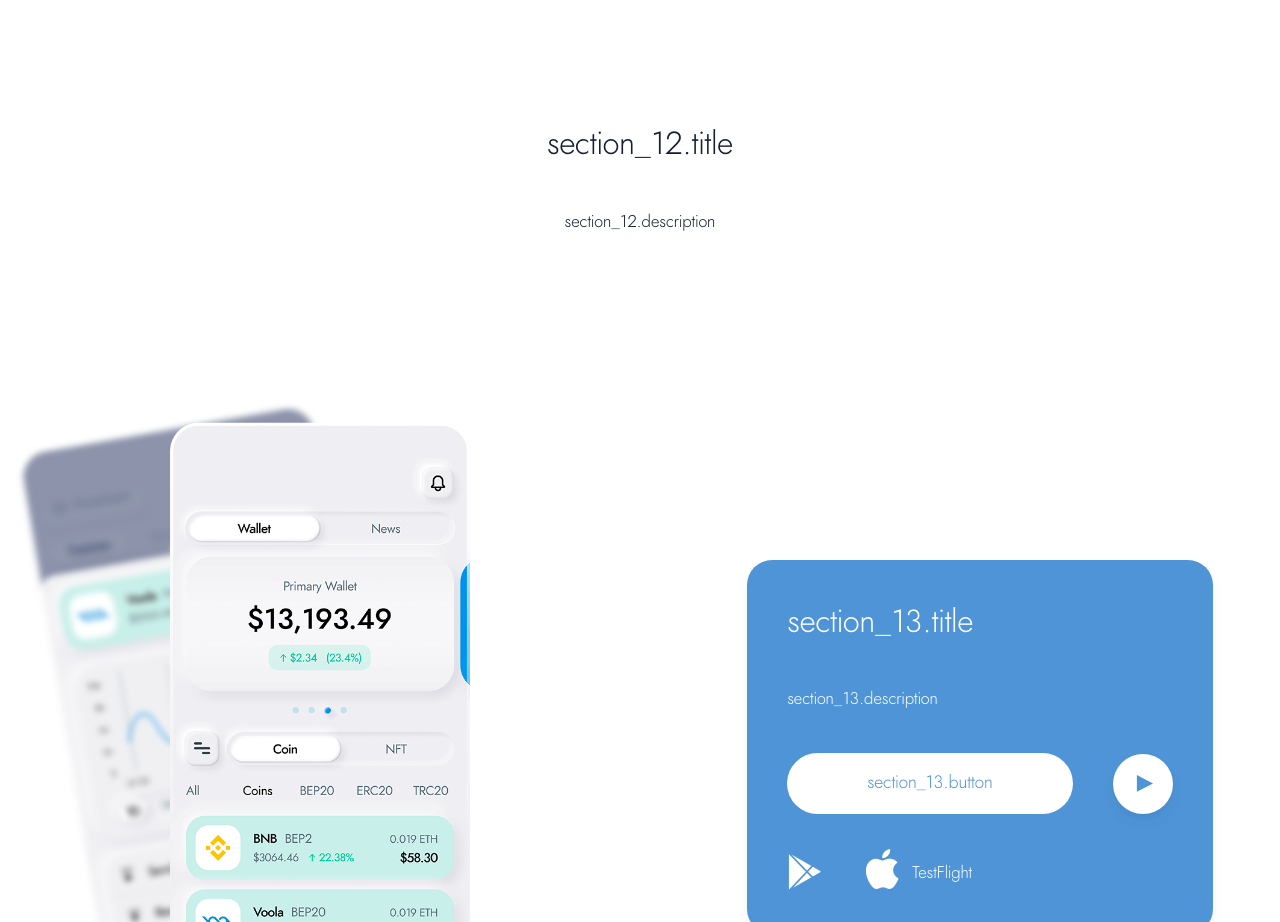
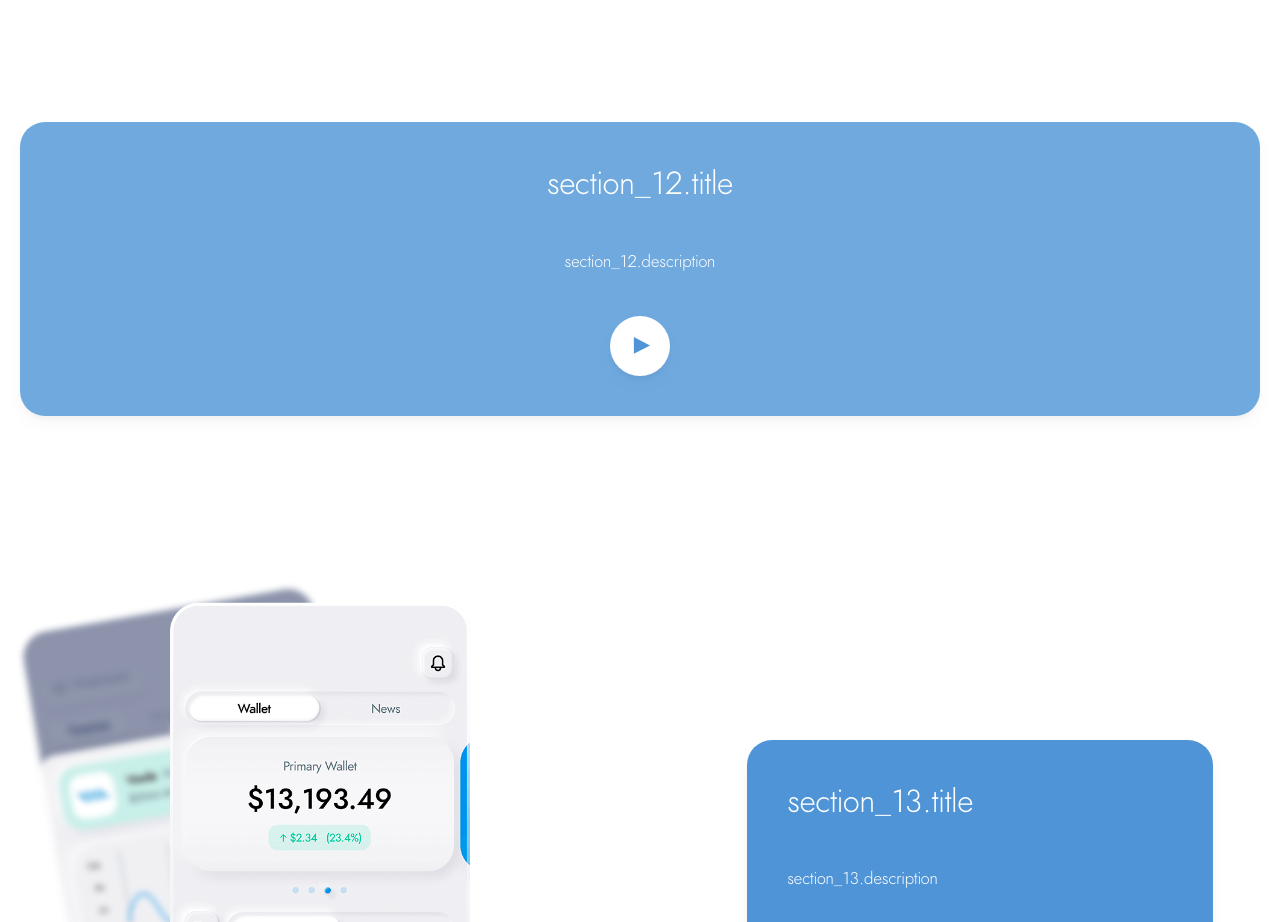
Before and after one commit to oreshkindev/voola.io, a Vue app: page / in a window 1280 px wide. Shown: the part 7540-8462 px from the top of the page. Built offline with nearby package versions, Linux system fonts and the light colour scheme.

Commit message:
update links & os video

```diff
--- a/src/components/footer.vue
+++ b/src/components/footer.vue
@@ -18,7 +18,9 @@ const { t } = useI18n()
         <li><router-link to="/stablenft_voola_eng.pdf" v-text="`VOOLA stableNFT`" target="_blank" /></li>
         <li><router-link to="/summary_voola_eng.pdf" v-text="`VOOLA summary`" target="_blank" /></li>
         <li><router-link to="/voola_os_whitepaper_eng.pdf" v-text="`VOOLA OS whitepaper`" target="_blank" /></li>
-        <li><router-link to="https://spacehamster.vooladmcc.com" v-text="`VOOLA Crypto Hamsters`" target="_blank" /></li>
+        <li>
+          <a href="https://spacehamster.vooladmcc.com" target="_blank">VOOLA Crypto Hamsters</a>
+        </li>
       </ul>
 
       <ul>
--- a/src/components/section_12.vue
+++ b/src/components/section_12.vue
@@ -1,17 +1,27 @@
 <script setup lang="ts">
+import { ref } from 'vue'
 // This starter template is using Vue 3 <script setup> SFCs
 import { useI18n } from 'vue-i18n'
 
 // Check out https://vuejs.org/api/sfc-script-setup.html#script-setup
-import Grid from '../components/grid.vue'
+import Player from '../components/player.vue'
+
+const view = ref(false)
 
 const { t } = useI18n()
 </script>
 
 <template>
   <section>
-    <h2 v-text="t('section_12.title')" />
-    <p v-text="t('section_12.description')" />
+    <article>
+      <h2 v-text="t('section_12.title')" />
+      <p v-text="t('section_12.description')" />
+      <svg xmlns="http://www.w3.org/2000/svg" xml:space="preserve" viewBox="0 0 1024 721" width="60" height="60" @click="view = !view">
+        <path fill="var(--scheme-v3)" d="m407 493 276-143-276-144v287z" />
+      </svg>
+    </article>
+
+    <player v-if="view" uri="https://www.youtube.com/embed/a0O7Jsdg2Tw" />
   </section>
 </template>
 
@@ -24,5 +34,31 @@ section {
     max-width: 700px;
     margin: auto auto 40px;
   }
+
+  article {
+    background: hsla(209, 63%, 57%, 0.8);
+    backdrop-filter: blur(6px);
+    border-radius: 25px;
+    box-shadow: 0 4px 4px rgba(21, 31, 50, 0.031), 0 8px 18px rgba(21, 31, 50, 0.031);
+    color: var(--scheme-v2);
+    margin: auto auto 40px;
+    padding: 40px;
+
+    @media only screen and (max-width: 954px) {
+      padding: 20px;
+    }
+  }
+
+  svg {
+    background: var(--scheme-v2);
+    border-radius: 50px;
+    box-shadow: 0 4px 4px rgba(21, 31, 50, 0.031), 0 8px 18px rgba(21, 31, 50, 0.031);
+    cursor: pointer;
+    margin: auto;
+
+    &:hover {
+      opacity: 0.6;
+    }
+  }
 }
 </style>
--- a/src/router/views/cookies-policy.vue
+++ b/src/router/views/cookies-policy.vue
@@ -12,7 +12,10 @@ import Backward from '../../components/backward.vue'
     <h1>Cookies Policy</h1>
 
     <article>
-      <p>VOOLA (“we”, “us”, “our”) uses cookies (“Cookies”) on the https://voola.io website (“Website”), where we render our Services (“Services”) to the Users (“you”, “your”).</p>
+      <p>
+        VOOLA (“we”, “us”, “our”) uses cookies (“Cookies”) on the <a href="https://vooladmcc.com/" target="_blank">https://vooladmcc.com/</a> website (“Website”), where we render
+        our Services (“Services”) to the Users (“you”, “your”).
+      </p>
 
       <ul>
         Our Cookies Policy explains what Cookies are, why and how we use Cookies, how the Third Parties (our partners, service providers, contractors, agents, social media, any
@@ -59,7 +62,7 @@ import Backward from '../../components/backward.vue'
         Services, we advise you to accept our Cookies. However, if you wish to disable or delete the Cookies, visit your web browser settings or your device’s instructions. Please,
         note that if you choose to opt out the Cookies, our Website will not be able to memorize your visit and make it as convenient to you as we would like to perform. Should you
         have any questions regarding this Cookies Policy, please contact us at:
-        <a href="mailto:hello@voola.io">hello@voola.io</a>.
+        <a href="mailto:info@vooladmcc.com">info@vooladmcc.com</a>.
       </p>
     </article>
   </section>
--- a/src/router/views/terms-and-conditions.vue
+++ b/src/router/views/terms-and-conditions.vue
@@ -14,8 +14,8 @@ import Backward from '../../components/backward.vue'
     <article>
       <h2>Introduction</h2>
       <p>
-        Please, read this User Agreement (“Agreement”) intently before using the https://voola.io website (“Website”), Android and IOS mobile apps, and online services (“Services”)
-        operated and rendered via this Website.
+        Please, read this User Agreement (“Agreement”) intently before using the <a href="https://vooladmcc.com/" target="_blank">https://vooladmcc.com/</a> website (“Website”),
+        Android and IOS mobile apps, and online services (“Services”) operated and rendered via this Website.
       </p>
 
       <p>
@@ -101,7 +101,7 @@ import Backward from '../../components/backward.vue'
         Agreement, at our own discretion. Please, check our website on a regular basis to keep updated in that regard.
       </p>
 
-      <p>The Fees. Services fees can be found <a href="https://voola.io/fees/" target="_blank">here</a>. We reserve the right to change the fees from time to time.</p>
+      <!-- <p>The Fees. Services fees can be found <a href="https://vooladmcc.com/fees/" target="_blank">here</a>. We reserve the right to change the fees from time to time.</p> -->
 
       <h2>Taxation</h2>
       <p>
@@ -182,7 +182,7 @@ import Backward from '../../components/backward.vue'
       <p>
         While we use reasonable endeavors to ensure that the Website is secure and free of errors, viruses and other malware, we do not warrant or guarantee in that regard. Users
         take responsibility for their own security, that of their personal details and their computers, and any other potential or obvious risks. You commit yourself to notify us
-        immediately of any unauthorized access to your account or any other breach of security by e-mail: <a href="mailto:hello@voola.io">hello@voola.io</a>.
+        immediately of any unauthorized access to your account or any other breach of security by e-mail: <a href="mailto:info@vooladmcc.com">info@vooladmcc.com</a>.
       </p>
 
       <h2>Limitation of Liability</h2>
@@ -224,7 +224,7 @@ import Backward from '../../components/backward.vue'
       </p>
 
       <h2>Contact Us</h2>
-      <p>Should you have any questions about this Agreement, please contact us at: <a href="mailto:hello@voola.io">hello@voola.io</a>.</p>
+      <p>Should you have any questions about this Agreement, please contact us at: <a href="mailto:info@vooladmcc.com">info@vooladmcc.com</a>.</p>
     </article>
   </section>
 </template>
```
